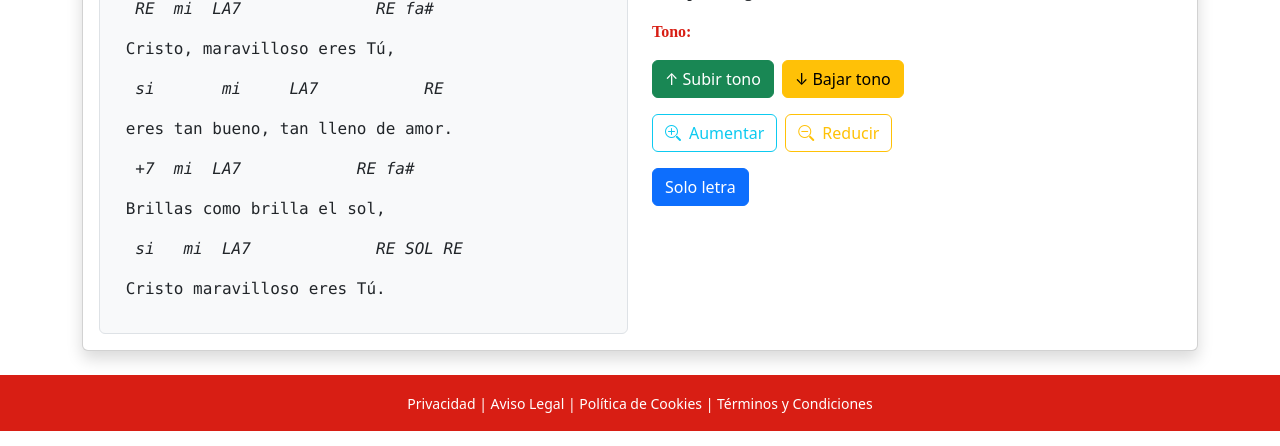
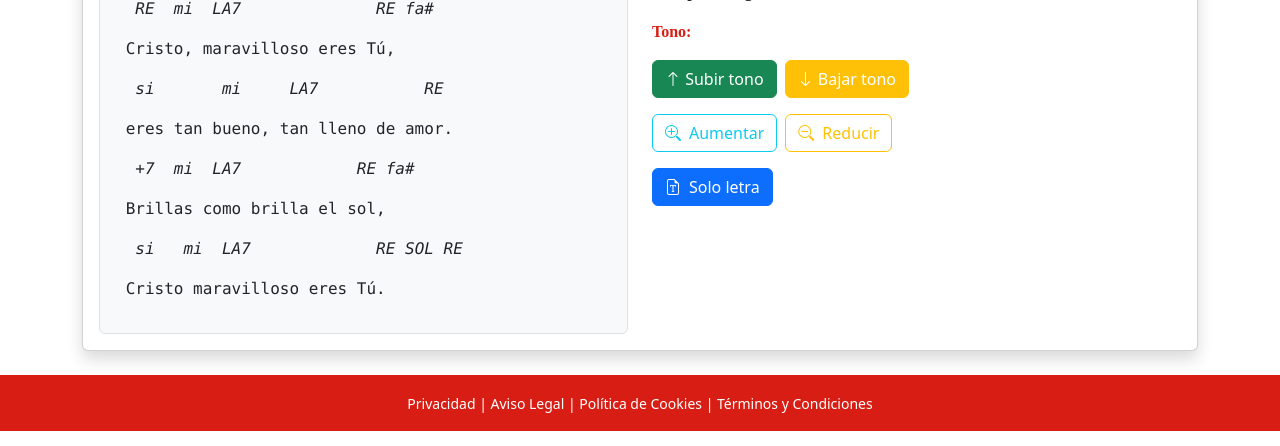
Before and after one commit to marcobatistacalado/TFG-DAW-CANCIONERO-DIGITAL-SALESIANO, a Django app: page /cancion/1/ in a window 1280 px wide. Shown: the part 329-775 px from the top of the page. Run offline with Django 5.2, Linux system fonts and the light colour scheme; data comes from the database, SQL or seed files in the repository; some libraries are stand-ins or nearby versions; some web fonts are replaced.

Commit message:
Arreglo de  zoom y de letra

```diff
--- a/cancionero_digital_salesiano/canciones/templates/canciones/cancion.html
+++ b/cancionero_digital_salesiano/canciones/templates/canciones/cancion.html
@@ -33,27 +33,35 @@
                     <div class="mb-3">
                         <p><strong class="main-color">Tono:</strong></p>
                         <div class="d-flex gap-2 mb-3">
-                            <button id="btn-up" class="btn btn-success">↑ Subir tono</button>
-                            <button id="btn-down" class="btn btn-warning">↓ Bajar tono</button>
+                            <button id="btn-up" class="btn btn-success">
+                                <i class="bi bi-arrow-up"></i>
+                                Subir tono
+                            </button>
+                            <button id="btn-down" class="btn btn-warning text-white">
+                                <i class="bi bi-arrow-down"></i>
+                                Bajar tono
+                            </button>
                         </div>
                     </div>
                     <div class="mb-3"><!--zoom-->
                         <div class="d-flex align-items-center gap-2">
                             <div>
                                 <button type="button" class="btn btn-outline-info d-flex gap-2" id="btn-zoom-in">
-                                    <i class="bi bi-zoom-in"></i>Aumentar
+                                    <i class="bi bi-zoom-in"></i>
+                                    Aumentar
                                 </button>
                             </div>
                             <div>
                                 <button type="button" class="btn btn-outline-warning d-flex gap-2" id="btn-zoom-out">
-                                    <i class="bi bi-zoom-out mr-3"></i> Reducir
+                                    <i class="bi bi-zoom-out mr-3"></i>
+                                    Reducir
                                 </button>
                             </div>
                         </div>
                     </div>
                     <div class="mb-3">
-                        <button type="button" class="btn btn-primary" id="btn-solo-letra">
-                            <i class="bi bi-minus-circle"></i>Solo letra
+                        <button type="button" class="btn btn-primary d-flex gap-2" id="btn-solo-letra">
+                            <i class="bi bi-file-earmark-font icono"></i>Solo letra
                         </button>
 
                     </div>
--- a/cancionero_digital_salesiano/canciones/templates/canciones/lineas_fragment.html
+++ b/cancionero_digital_salesiano/canciones/templates/canciones/lineas_fragment.html
@@ -1,7 +1,7 @@
 {% for linea in lineas %}
     {% if linea.tipo_linea == 'acorde' %}
-        <pre><i>{{ linea.contenido }}</i></pre>
+        <pre class="acordes"><i>{{ linea.contenido }}</i></pre>
     {% else %}
-        <pre>{{ linea.contenido }}</pre>
+        <pre class="linea">{{ linea.contenido }}</pre>
     {% endif %}
 {% endfor %}
--- a/cancionero_digital_salesiano/static/css/style.css
+++ b/cancionero_digital_salesiano/static/css/style.css
@@ -56,6 +56,7 @@ pre{
     font-size: 1em !important;
 }
 
+
 /* Estilo para el contenedor del banner con la imagen de fondo */
 .banner-container {
     height: 400px;
--- a/cancionero_digital_salesiano/static/js/main.js
+++ b/cancionero_digital_salesiano/static/js/main.js
@@ -95,20 +95,39 @@ document.addEventListener("DOMContentLoaded", function () {
     fontSize = fontSize ? parseInt(fontSize) : 16;
     letraContenedor.style.fontSize = fontSize + "px";
 
+    // Función para actualizar botones
+    function actualizarBotones() {
+        if (fontSize >= maxFontSize) {
+            aumentarBtn.setAttribute("disabled", "true");
+        } else {
+            aumentarBtn.removeAttribute("disabled");
+        }
+
+        if (fontSize <= minFontSize) {
+            reducirBtn.setAttribute("disabled", "true");
+        } else {
+            reducirBtn.removeAttribute("disabled");
+        }
+    }
+
+    // Llamar al inicio para reflejar el estado actual
+    actualizarBotones();
+
     aumentarBtn.addEventListener("click", function () {
         if (fontSize < maxFontSize) {
             fontSize += 2;
             letraContenedor.style.fontSize = fontSize + "px";
             localStorage.setItem("fontSize", fontSize);
+            actualizarBotones();
         }
     });
 
     reducirBtn.addEventListener("click", function () {
         if (fontSize > minFontSize) {
             fontSize -= 2;
-            console.log("Reduciendo tamaño de letra a:", fontSize);
             letraContenedor.style.fontSize = fontSize + "px";
             localStorage.setItem("fontSize", fontSize);
+            actualizarBotones();
         }
     });
 
@@ -116,25 +135,23 @@ document.addEventListener("DOMContentLoaded", function () {
     let acordesVisibles = true; // Estado inicial
 
     if (soloLetraBtn) {
-        soloLetraBtn.addEventListener('click', function () {
+        soloLetraBtn.addEventListener("click", function () {
             acordesVisibles = !acordesVisibles;
             console.log("Estado de acordes visibles:", acordesVisibles);
 
             if (acordesVisibles) {
                 // Mostrar acordes
-                document.querySelectorAll('.acordes').forEach(el => {
-                    el.style.display = 'block';
+                document.querySelectorAll(".acordes").forEach((el) => {
+                    el.style.display = "block";
                 });
-                soloLetraBtn.innerHTML = `<i class="bi bi-minus-circle"></i> Solo letra`;
+                soloLetraBtn.innerHTML = `<i class="bi bi-file-earmark-font icono"></i>Solo letra`;
             } else {
                 // Ocultar acordes
-                document.querySelectorAll('.acordes').forEach(el => {
-                    el.style.display = 'none';
+                document.querySelectorAll(".acordes").forEach((el) => {
+                    el.style.display = "none";
                 });
                 soloLetraBtn.innerHTML = `<i class="bi bi-plus-circle"></i> Añadir acordes`;
             }
         });
     }
-
-
 });
--- a/cancionero_digital_salesiano/templates/base.html
+++ b/cancionero_digital_salesiano/templates/base.html
@@ -10,6 +10,7 @@
     <link href="https://fonts.googleapis.com/css2?family=Great+Vibes&display=swap" rel="stylesheet">
     <!-- Incluir Bootstrap Icons -->
     <link href="https://cdn.jsdelivr.net/npm/bootstrap-icons/font/bootstrap-icons.css" rel="stylesheet">
+    <script src="https://kit.fontawesome.com/a076d05399.js" crossorigin="anonymous"></script>
     <link href="{% static 'css/style.css' %}">
     <script src="{% static 'js/main.js'%}"></script>
 </head>
```
